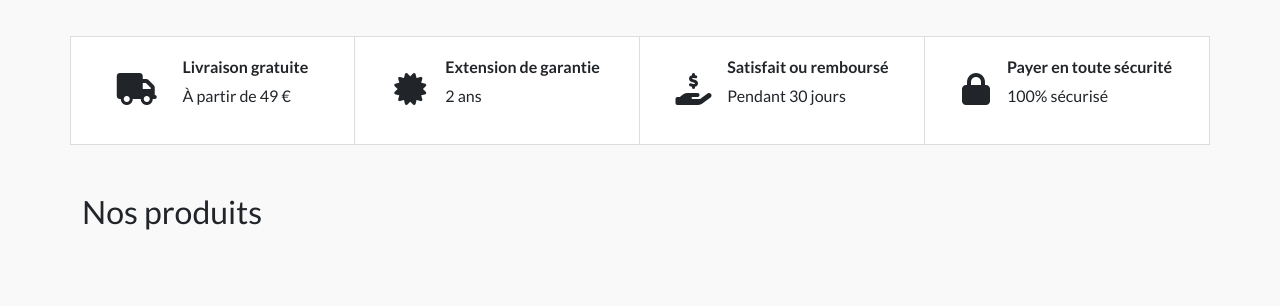
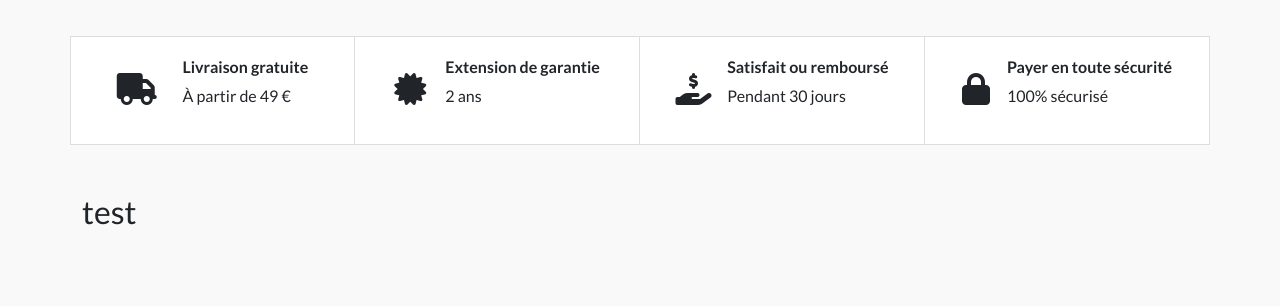
Before and after one commit to John-Fraser-dev-fr/Ecommerce-php-poo, a PHP site: page / in a window 1280 px wide. Shown: the part 494-800 px from the top of the page. Run offline with PHP 8.4, Linux system fonts and the light colour scheme; data that the repository does not hold is empty; some libraries are stand-ins or nearby versions.

Commit message:
test github

```diff
--- a/e-commerce php poo/views/accueil.php
+++ b/e-commerce php poo/views/accueil.php
@@ -77,7 +77,7 @@
     </div>
 
 <div class="container mt-5">
-<h3>Nos produits</h3>
+<h3>test</h3>
 <div class="row">
 
 
```
